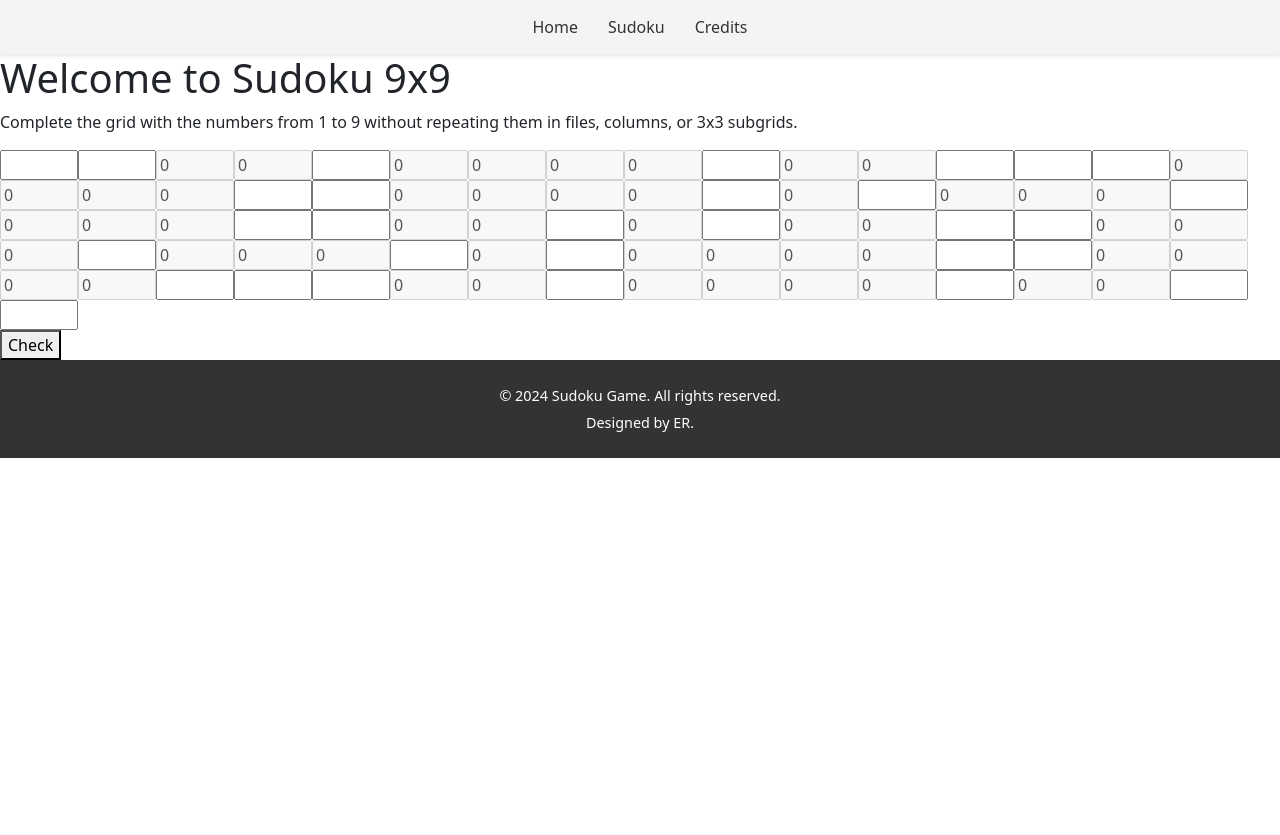
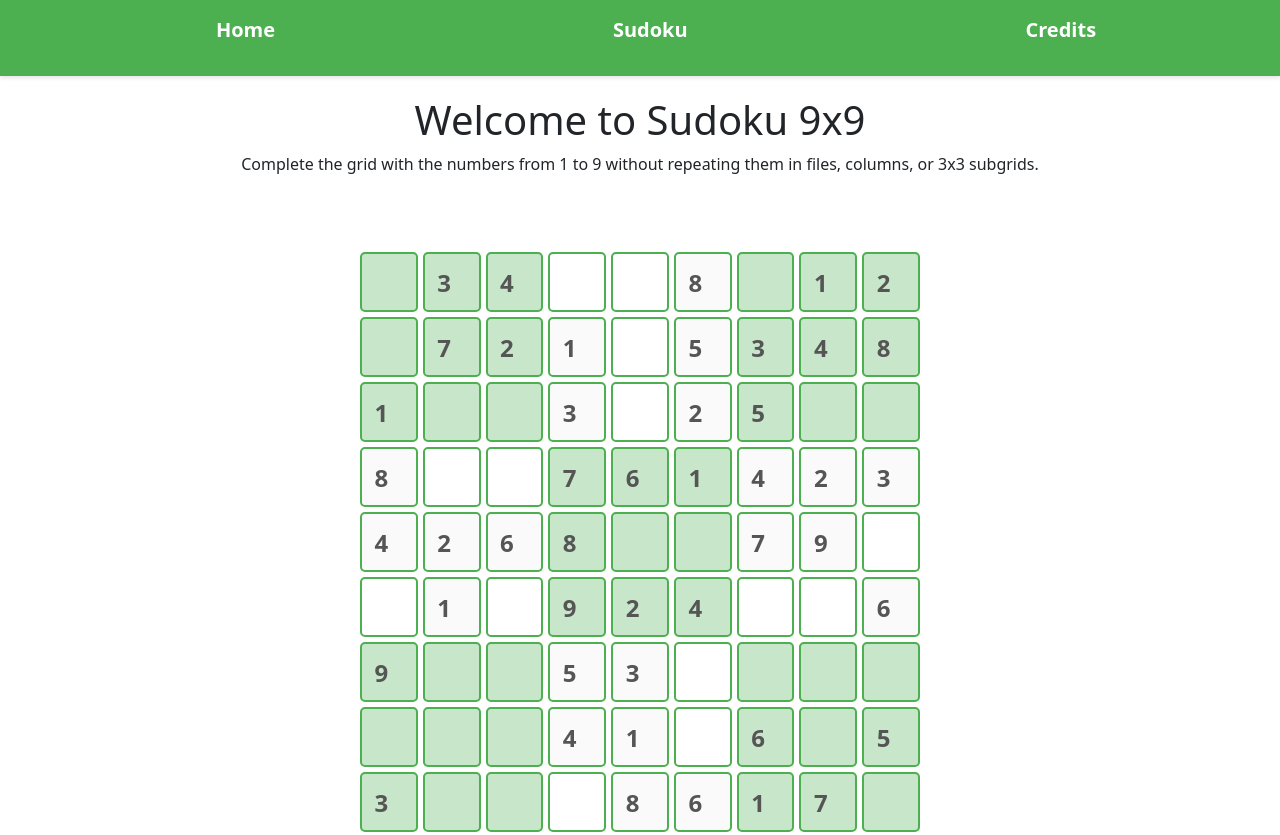
Before and after one commit to evelynrodriguezc/sudoku, a plain HTML site: page sudoku.html in a window 1280 px wide. Shown: the top 835 px of the page. Before the commit the page ends 800 px from the top, so only its background shows below. Drawn offline with nearby package versions, Linux system fonts and the light colour scheme.

Commit message:
sudoku with its scripts and styles

```diff
--- a/css/styles.css
+++ b/css/styles.css
@@ -1,31 +1,152 @@
+* {
+    box-sizing: border-box;
+    margin: 0;
+    padding: 0;
+}
+
+body {
+    font-family: Arial, sans-serif;
+    background-color: #f0f4f8; /* Light background color */
+    color: #333; /* Dark text color */
+    line-height: 1.6;
+}
+
+
+
+
 /* Estilos para el menú de navegación */
 nav {
-  background-color: #f4f4f4; /* Color de fondo claro y limpio */
+  background-color: #4CAF50; /* Color de fondo claro y limpio */
   padding: 15px;
   box-shadow: 0 2px 4px rgba(0, 0, 0, 0.1); /* Sombra sutil para darle un toque moderno */
+  color: white;
+  font-size: 20px;
 }
 
 nav ul {
-  list-style-type: none; /* Elimina los puntos de la lista */
-  margin: 0;
-  padding: 0;
-  display: flex; /* Hace que los elementos se alineen horizontalmente */
-  justify-content: center; /* Centra los enlaces de navegación */
+    list-style-type: none;
+    display: flex;
+    justify-content: space-around;
 }
 
-nav ul li {
-  margin: 0 15px; /* Espacio entre los enlaces */
+nav a {
+    color: white;
+    text-decoration: none;
+    font-weight: bold;
 }
 
-nav ul li a {
-  text-decoration: none; /* Elimina el subrayado */
-  color: #333; /* Color de texto oscuro pero no negro puro */
-  font-weight: 500; /* Hace que el texto sea un poco más audaz */
-  transition: color 0.3s ease; /* Transición suave en el cambio de color */
+nav a:hover {
+    color: #adfeb0; /* Cambiar el color del texto al color del encabezado */
 }
 
-nav ul li a:hover {
-  color: #007bff; /* Cambia a un color azul moderno en hover */
+section {
+    text-align: center;
+    padding: 20px;
+}
+
+h1 {
+    margin-bottom: 10px;
+}
+
+.sudoku-grid {
+    display: grid;
+    grid-template-columns: repeat(9, 1fr);
+    gap: 5px;
+    margin: 20px auto;
+    max-width: 600px; /* Maximum width for the grid */
+
+}
+
+.sudoku-grid input {
+    width: 100%;
+    height: 60px; /* Height for each input cell */
+    font-size: 24px; /* Font size for better visibility */
+    text-align: center; /* Center text in inputs */
+    border: 2px solid #4CAF50; /* Border color matching header */
+    border-radius: 5px; /* Rounded corners */
+}
+
+.sudoku-grid input:disabled {
+    color: #555; /* Darker text for disabled cells */
+    font-weight: bold;
+}
+
+
+/* Colorear las celdas de las subgrillas 1, 3, 5, 7 y 8 */
+.sudoku-grid input:nth-child(1), /* Subgrid 1 */
+.sudoku-grid input:nth-child(2), /* Subgrid 1 */
+.sudoku-grid input:nth-child(3), /* Subgrid 1 */
+.sudoku-grid input:nth-child(10), /* Subgrid 1 */
+.sudoku-grid input:nth-child(11), /* Subgrid 1 */
+.sudoku-grid input:nth-child(12), /* Subgrid 1 */
+.sudoku-grid input:nth-child(19), /* Subgrid 1 */
+.sudoku-grid input:nth-child(20), /* Subgrid 1 */
+.sudoku-grid input:nth-child(21), /* Subgrid 1 */
+.sudoku-grid input:nth-child(7), /* Subgrid 3 */
+.sudoku-grid input:nth-child(8), /* Subgrid 3 */
+.sudoku-grid input:nth-child(9), /* Subgrid 3 */
+.sudoku-grid input:nth-child(16), /* Subgrid 3 */
+.sudoku-grid input:nth-child(17), /* Subgrid 3 */
+.sudoku-grid input:nth-child(18), /* Subgrid 3 */
+.sudoku-grid input:nth-child(25), /* Subgrid 3 */
+.sudoku-grid input:nth-child(26), /* Subgrid 3 */
+.sudoku-grid input:nth-child(27), /* Subgrid 3 */
+.sudoku-grid input:nth-child(31), /* Subgrid 7 */
+.sudoku-grid input:nth-child(32), /* Subgrid 7 */
+.sudoku-grid input:nth-child(33), /* Subgrid 7 */
+.sudoku-grid input:nth-child(40), /* Subgrid 7 */
+.sudoku-grid input:nth-child(41), /* Subgrid 7 */
+.sudoku-grid input:nth-child(42), /* Subgrid 7 */
+.sudoku-grid input:nth-child(49), /* Subgrid 7 */
+.sudoku-grid input:nth-child(50),
+.sudoku-grid input:nth-child(55),
+.sudoku-grid input:nth-child(56),
+.sudoku-grid input:nth-child(57),
+.sudoku-grid input:nth-child(61),
+.sudoku-grid input:nth-child(62),
+.sudoku-grid input:nth-child(63),
+.sudoku-grid input:nth-child(64),
+.sudoku-grid input:nth-child(65),
+.sudoku-grid input:nth-child(66),
+.sudoku-grid input:nth-child(70),
+.sudoku-grid input:nth-child(71),
+.sudoku-grid input:nth-child(72),
+.sudoku-grid input:nth-child(73),
+.sudoku-grid input:nth-child(74),
+.sudoku-grid input:nth-child(75),
+.sudoku-grid input:nth-child(79),
+.sudoku-grid input:nth-child(80),
+.sudoku-grid input:nth-child(81), /* Subgrid 7 */
+.sudoku-grid input:nth-child(51) { /* Subgrid 8 */
+    background-color: #c8e6c9; /* Color de fondo verde claro para las celdas */
+}
+
+
+
+
+
+
+.controllers {
+    text-align: center;
+    margin: 20px 0;
+}
+
+button {
+    background-color: #4CAF50; /* Button color */
+    color: white;
+    border: none;
+    padding: 10px 20px;
+    border-radius: 5px;
+    cursor: pointer; /* Pointer cursor for buttons */
+}
+
+button:hover {
+    background-color: #45a049; /* Darker green on hover */
+}
+
+#result {
+    margin-top: 10px;
+    font-weight: bold; /* Bold result text */
 }
 
 /* Estilos para el pie de página */
--- a/js/script.js
+++ b/js/script.js
@@ -1,38 +1,79 @@
-//verifySudoku()
-//result
+
 
 document.addEventListener("DOMContentLoaded", function(){
+    generateSudoku();
+});
+
+function generateSudoku(){
+    const sudokuGrid = document.getElementById("sudokuGrid");
+    sudokuGrid.innerHTML = '';
+
     const sudokuBase = [
-        [5, 3, 0, 0, 7, 0, 0, 0, 0],
-        [6, 0, 0, 1, 9, 5, 0, 0, 0],
-        [0, 9, 8, 0, 0, 0, 0, 6, 0],
-        [8, 0, 0, 0, 6, 0, 0, 0, 3],
-        [4, 0, 0, 8, 0, 3, 0, 0, 1],
-        [7, 0, 0, 0, 2, 0, 0, 0, 6],
-        [0, 6, 0, 0, 0, 0, 2, 8, 0],
-        [0, 0, 0, 4, 1, 9, 0, 0, 5],
-        [0, 0, 0, 0, 8, 0, 0, 7, 9]
+        [5, 3, 4, 6, 7, 8, 9, 1, 2],
+        [6, 7, 2, 1, 9, 5, 3, 4, 8],
+        [1, 9, 8, 3, 4, 2, 5, 6, 7],
+        [8, 5, 9, 7, 6, 1, 4, 2, 3],
+        [4, 2, 6, 8, 5, 3, 7, 9, 1],
+        [7, 1, 3, 9, 2, 4, 8, 5, 6],
+        [9, 6, 1, 5, 3, 7, 2, 8, 4],
+        [2, 8, 7, 4, 1, 9, 6, 3, 5],
+        [3, 4, 5, 2, 8, 6, 1, 7, 9]
     ];
 
-    generateSudoku(sudokuBase)
-});
-
-function generateSudoku(sudoku){
-    const gridElement = document.querySelector(".sudoku-grid");
     for(let i = 0; i < 9; i++){
         for(let j = 0; j < 9; j++){
             const input = document.createElement("input");
             input.type = "number";
             input.min = 1;
             input.max = 9;
-            if(sudoku[i][j] == 0){
-                input.value = sudoku[i][j];
-                input.disabled = true;
+
+            //randomly bloks some values in the grid
+            if(Math.random()>0.5){
+                input.value = sudokuBase[i][j];
+                input.disabled=true;
             }else{
                 input.value = '';
             }
+
             input.id = `cell-${i}-${j}`;
-            gridElement.appendChild(input);
+            sudokuGrid.appendChild(input);
         }
     }
 }
+
+function verifySudoku(){
+    //Correct solu
+    const sudokuCorrect = [
+        [5, 3, 4, 6, 7, 8, 9, 1, 2],
+        [6, 7, 2, 1, 9, 5, 3, 4, 8],
+        [1, 9, 8, 3, 4, 2, 5, 6, 7],
+        [8, 5, 9, 7, 6, 1, 4, 2, 3],
+        [4, 2, 6, 8, 5, 3, 7, 9, 1],
+        [7, 1, 3, 9, 2, 4, 8, 5, 6],
+        [9, 6, 1, 5, 3, 7, 2, 8, 4],
+        [2, 8, 7, 4, 1, 9, 6, 3, 5],
+        [3, 4, 5, 2, 8, 6, 1, 7, 9]
+    ];
+
+    let correct = true;
+    const result = document.getElementById("result");
+
+    for(let i = 0; i < 9; i++){
+        for(let j = 0; j < 9; j++){
+            const cellValue = document.getElementById(`cell-${i}-${j}`).value;
+
+            if(parseInt(cellValue) !== sudokuCorrect[i][j] && cellValue !== ''){
+                correct = false;
+                break;
+            }
+        }
+    }
+
+    if(correct){
+        result.innerText = "Correct! you solved the Sudoku"
+    }else{
+        result.innerText = "Keep trying"
+    }
+
+
+}
--- a/sudoku.html
+++ b/sudoku.html
@@ -22,13 +22,11 @@
         <p>Complete the grid with the numbers from 1 to 9 without repeating them in files, columns, or 3x3 subgrids.</p>
     </section>
     <section class="sudoku-grid" id="sudokuGrid">
-    </section>
+    </section><br>
     <div class="controllers">
         <button onclick="verifySudoku()">Check</button>
+        <p id="result"></p>
     </div>
-
-
-
 
     <script src="https://cdn.jsdelivr.net/npm/bootstrap@5.0.2/dist/js/bootstrap.bundle.min.js" integrity="sha384-MrcW6ZMFYlzcLA8Nl+NtUVF0sA7MsXsP1UyJoMp4YLEuNSfAP+JcXn/tWtIaxVXM" crossorigin="anonymous"></script>
     <script src="./js/script.js"></script>
```
